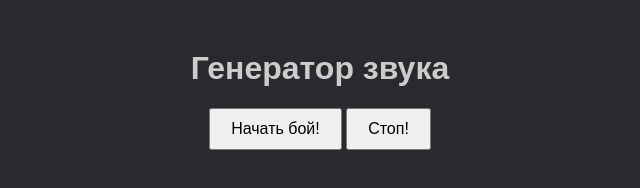
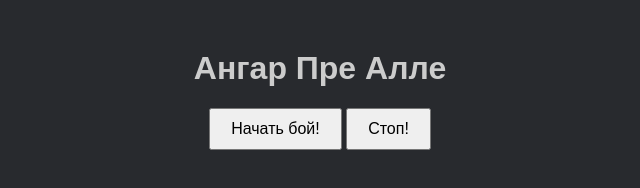
Before and after one commit to usernameLev/sound-beginning-battle, a plain HTML site: page main.html in a window 1280 px wide. Shown: the whole page, without its empty margins (320-960 px from the left). Drawn offline with Linux system fonts and the light colour scheme.

Commit message:
Update main.html

```diff
--- a/main.html
+++ b/main.html
@@ -9,7 +9,7 @@
 </head>
 
 <body>
-  <h1>Генератор звука</h1>
+  <h1>Ангар Пре Алле</h1>
   <button id="startButton">Начать бой!</button>
   <button id="stopButton">Стоп!</button>
   <audio id="sound1" src="Ангар.mp3" preload="auto"></audio>
```
